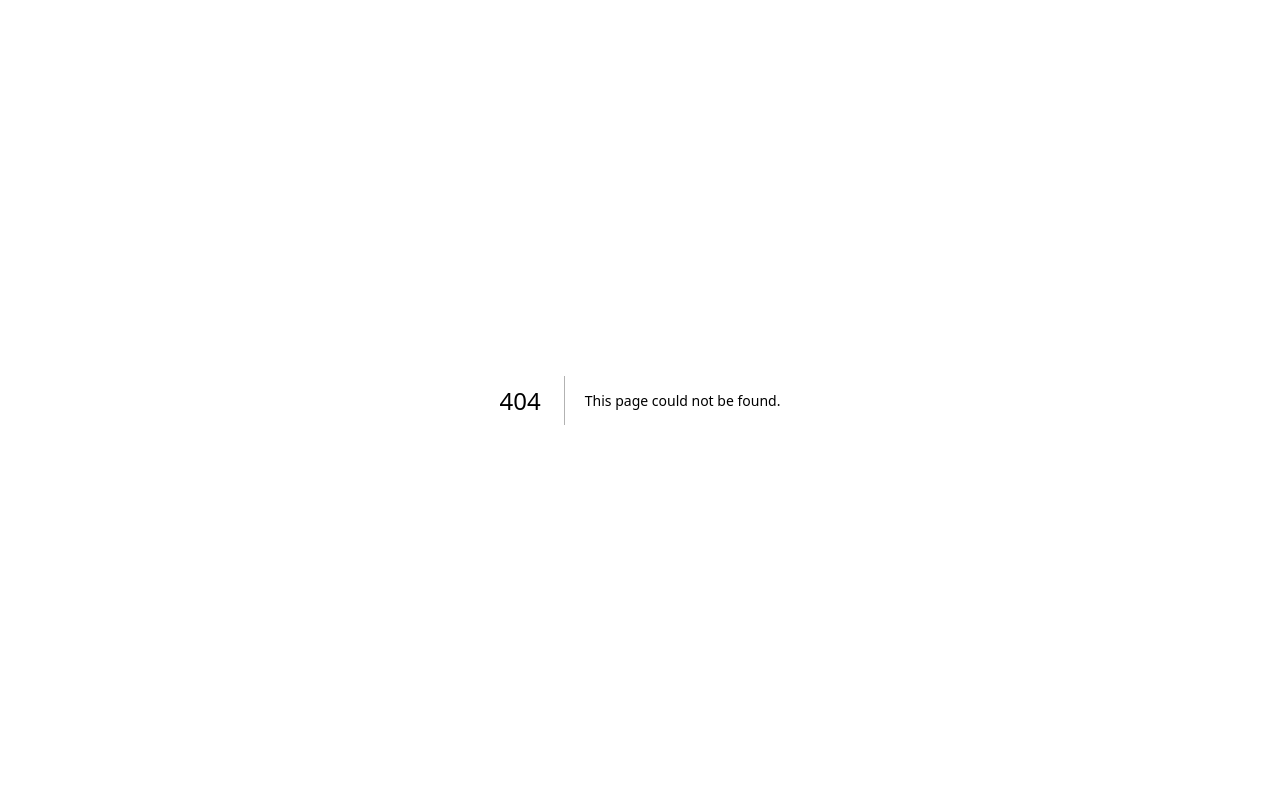
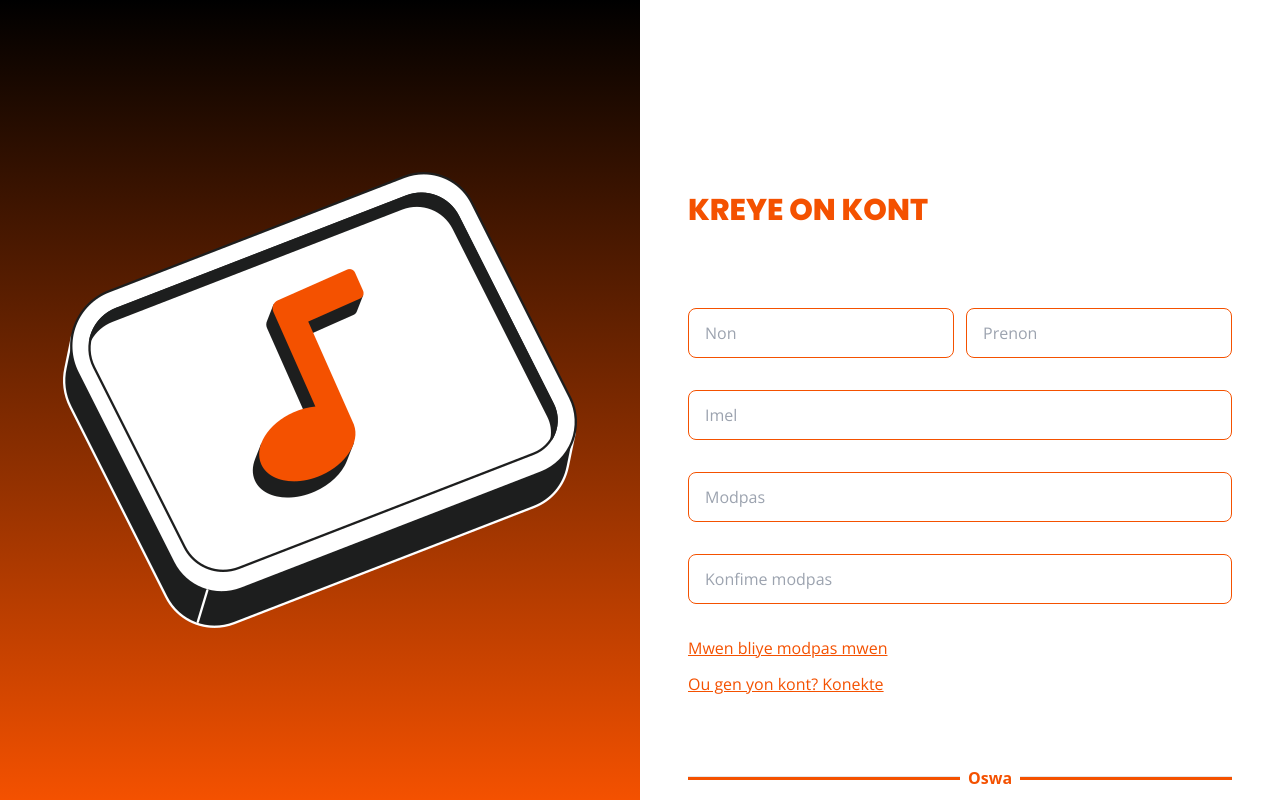
Before and after one commit to GilTorch/maestro-course-platform, a Next.js app: page /auth/signup in a window 1280 px wide. Before the commit this address had no page. Built offline with nearby package versions, Linux system fonts and the light colour scheme.

Commit message:
Create signup UI

```diff
--- a/src/app/auth/layout.tsx
+++ b/src/app/auth/layout.tsx
@@ -1,5 +1,6 @@
 
 import SideNav from '@/app/ui/auth/sidenav';
+import Copyright from '../ui/Copyright';
 
 export default function Layout({ children }: { children: React.ReactNode }) {
   return (
@@ -7,7 +8,12 @@ export default function Layout({ children }: { children: React.ReactNode }) {
       <div className="w-full hidden md:block md:w-1/2">
           <SideNav />
       </div>
-      <div className="flex-grow p-6 md:overflow-y-auto md:p-12 mt-36">{children}</div>
+      <div className="flex-grow p-6 md:overflow-y-auto md:p-12 mt-36">
+        {children}
+        <footer className="mt-8 flex justify-center items-center">
+            <Copyright />
+        </footer>
+      </div>
     </div>
   );
 }
--- /dev/null
+++ b/src/app/auth/signup/page.tsx
@@ -0,0 +1,44 @@
+import Input from "@/app/ui/auth/input";
+import LineWithText from "@/app/ui/auth/LineWithText";
+import MainHeading from "@/app/ui/auth/main-heading";
+import Link from "next/link";
+import SocialButton from "@/app/ui/auth/SocialButton";
+
+export default async function Page() {
+
+    return <div>
+        <MainHeading>KREYE ON KONT</MainHeading>
+        <div className="mt-20">
+            <div className="mt-8">
+                <div className="flex flex-col md:flex-row gap-8 md:gap-3">
+                    <Input type="text" value="" placeholder="Non" alt="Email input" />
+                    <Input type="text" value="" placeholder="Prenon" alt="Email input" />
+                </div>
+            </div>
+            <div className="mt-8">
+                <Input type="email" value="" placeholder="Imel" alt="Email input" />
+            </div>
+            <div className="mt-8" >
+                <Input type="password" value="" placeholder="Modpas" alt="Password input" />
+            </div>
+            <div className="mt-8" >
+                <Input type="password" value="" placeholder="Konfime modpas" alt="Password input" />
+            </div>
+        </div>
+        <div className="mt-8 flex flex-col gap-3">
+            <Link href={'/auth/forgot-password'} className="text-headerColor font-bodyFont underline">
+                Mwen bliye modpas mwen
+            </Link>
+            <Link href={'/auth/login'} className="text-headerColor font-bodyFont underline">
+               Ou gen yon kont? Konekte
+            </Link>
+        </div>
+        <div className="mt-20 mb-20">
+            <LineWithText />
+        </div>
+        <div className="flex flex-col md:flex-row items-center justify-between md:gap-3 gap-8">
+            <SocialButton src="/svg/google.svg" text="Konekte ak Google" />
+            <SocialButton src="/svg/facebook.svg" text="Konekte ak Facebook" />
+        </div>
+    </div>
+}
```
